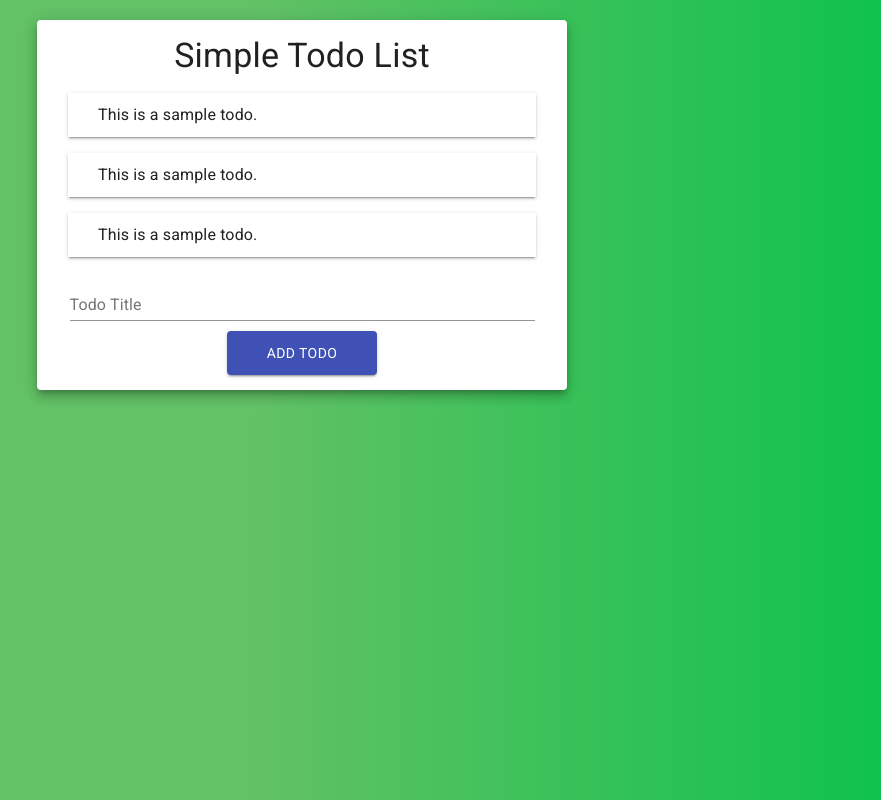
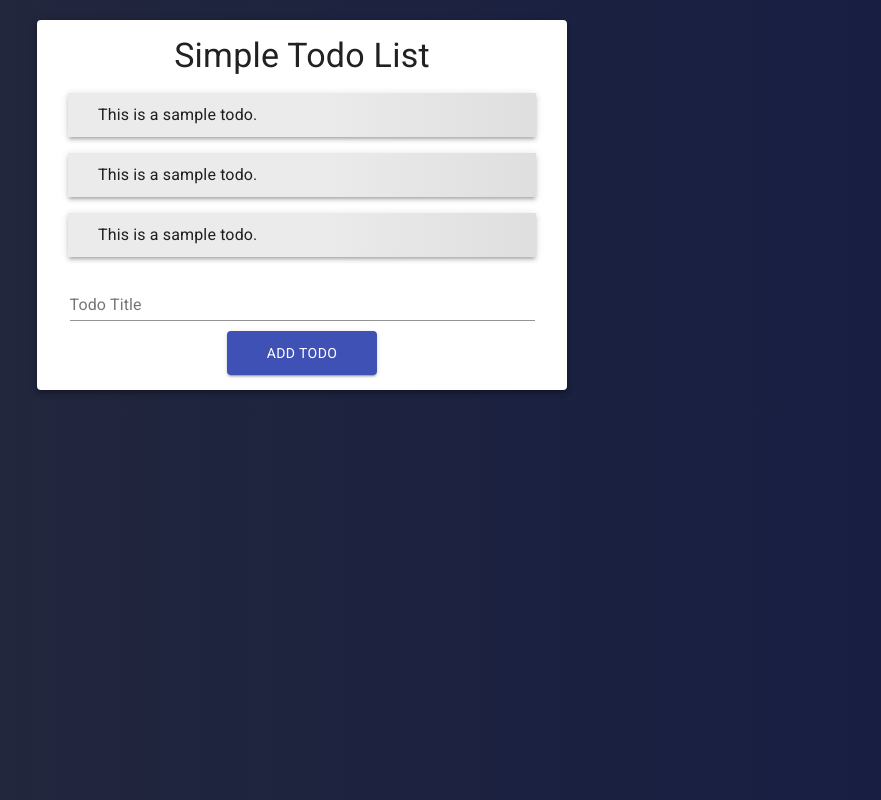
Before and after one commit to AIBaxt/simpleTodo, a React (Create React App) app: page / in a window 1280 px wide. Shown: the whole page, without its empty margins (338-1219 px from the left). Built offline with nearby package versions, Linux system fonts and the light colour scheme.

Commit message:
More styling changes

```diff
--- a/src/App.css
+++ b/src/App.css
@@ -1,8 +1,9 @@
 body {
+  background: rgb(36, 40, 60);
   background: linear-gradient(
     90deg,
-    rgba(99, 193, 102, 1) 46%,
-    rgba(8, 195, 74, 1) 100%
+    rgba(36, 40, 60, 1) 13%,
+    rgba(23, 30, 66, 1) 94%
   );
   text-align: center;
 }
--- a/src/App.js
+++ b/src/App.js
@@ -11,7 +11,7 @@ function App() {
 
   return (
     <Grid container justify="center">
-      <Paper style={paperStyle} elevation={7}>
+      <Paper style={paperStyle} elevation={4}>
         <Typography variant="h4" >Simple Todo List</Typography>
         <Todo />
 
--- a/src/Components/todo/ListTodo.js
+++ b/src/Components/todo/ListTodo.js
@@ -4,12 +4,12 @@ import { Paper, Typography, Box } from '@material-ui/core';
 function ListTodo() {
 
     const typoStyle = { margin: "0 0 0 20px" };
-    const paperStyle = { padding: 10 };
+    const paperStyle = { padding: 10, background: "linear-gradient(90deg, rgba(235,235,235,1) 54%, rgba(223,223,223,1) 100%)" };
 
 
     return (
         <Box m={2} >
-            <Paper elevation={2} style={paperStyle} square>
+            <Paper elevation={3} style={paperStyle} square>
                 <Typography align="left" style={typoStyle}>This is a sample todo.</Typography>
             </Paper>
         </Box >
```
